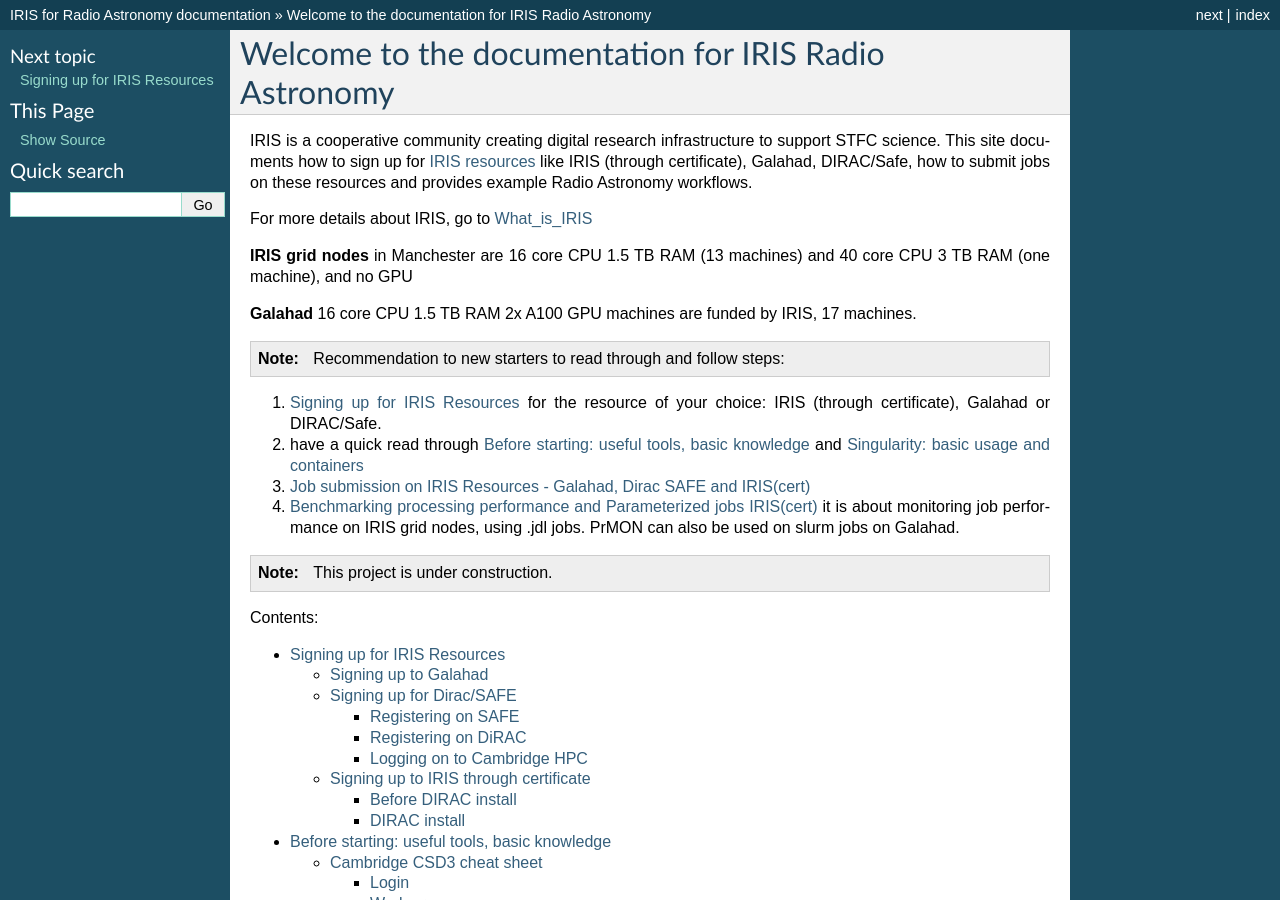
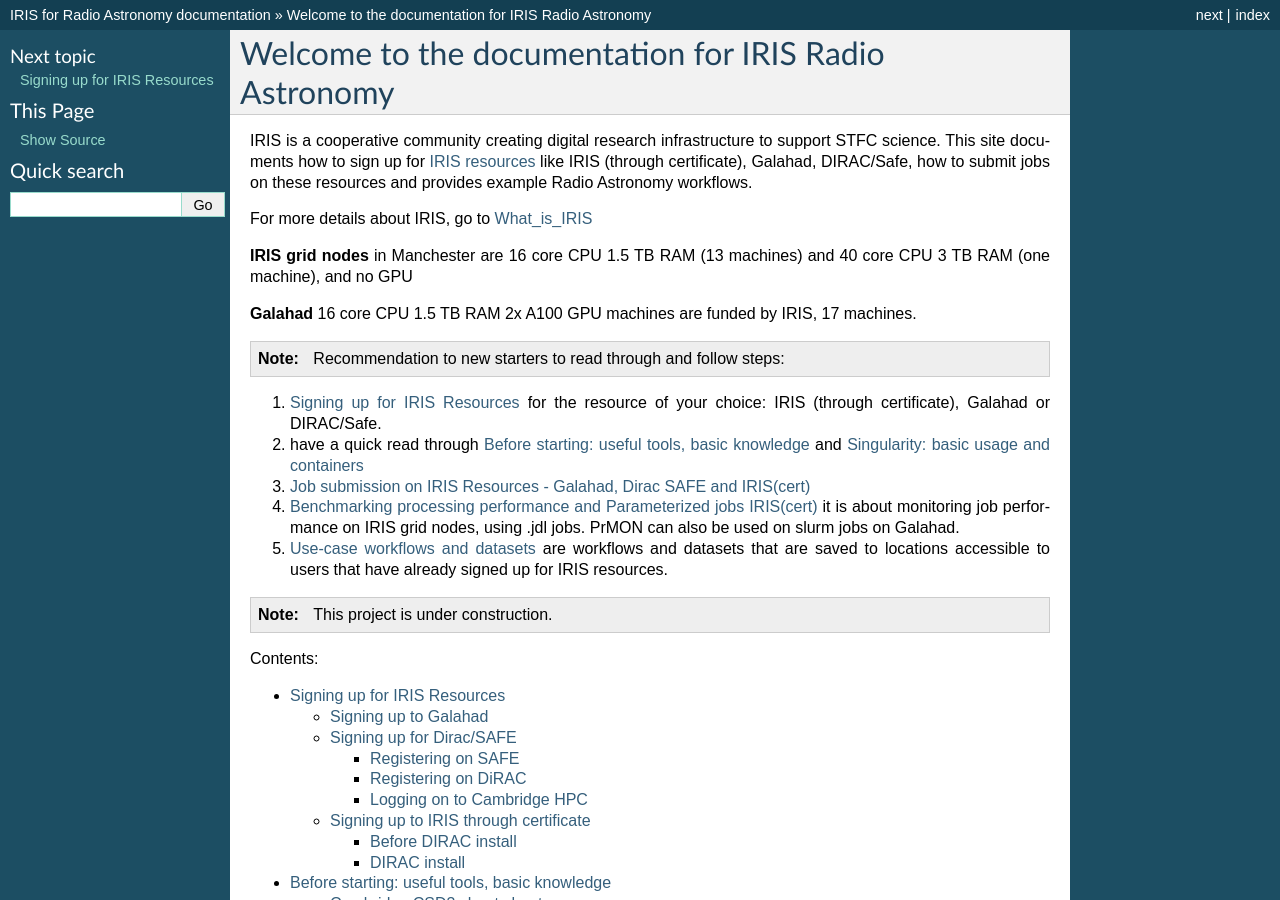
Before and after one commit to cimpani/IRISDocumentation, a Sphinx documentation site: the page built from source/index.rst, in a window 1280 px wide and 900 px high. Built offline with Sphinx 7.4.7, drawn with Linux system fonts in a browser that asks for light colours.

Commit message:
Update index.rst

```diff
--- a/source/index.rst
+++ b/source/index.rst
@@ -24,6 +24,7 @@
 #.  have a quick read through  `Before starting: useful tools, basic knowledge <https://irisdocumentation.readthedocs.io/en/latest/cambridgehpc.html>`_ and `Singularity: basic usage and containers <https://irisdocumentation.readthedocs.io/en/latest/singularity.html>`_
 #. `Job submission on IRIS Resources - Galahad, Dirac SAFE and IRIS(cert) <https://irisdocumentation.readthedocs.io/en/latest/JobSub.html>`_
 #. `Benchmarking processing performance and Parameterized jobs IRIS(cert) <https://irisdocumentation.readthedocs.io/en/latest/BENCHM.html>`_ it is about monitoring job performance on IRIS  grid nodes, using .jdl jobs. PrMON can also be used on slurm jobs on Galahad.
+#. `Use-case workflows and datasets <https://irisdocumentation.readthedocs.io/en/latest/rascilUC.html>`_ are workflows and datasets that are saved to locations accessible to users that have already signed up for IRIS resources.
 
 
 .. note::
```
